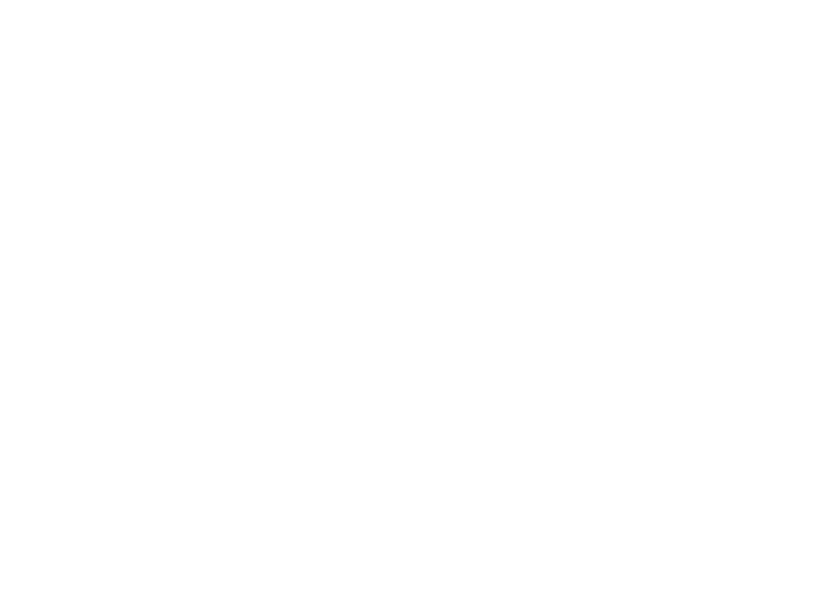
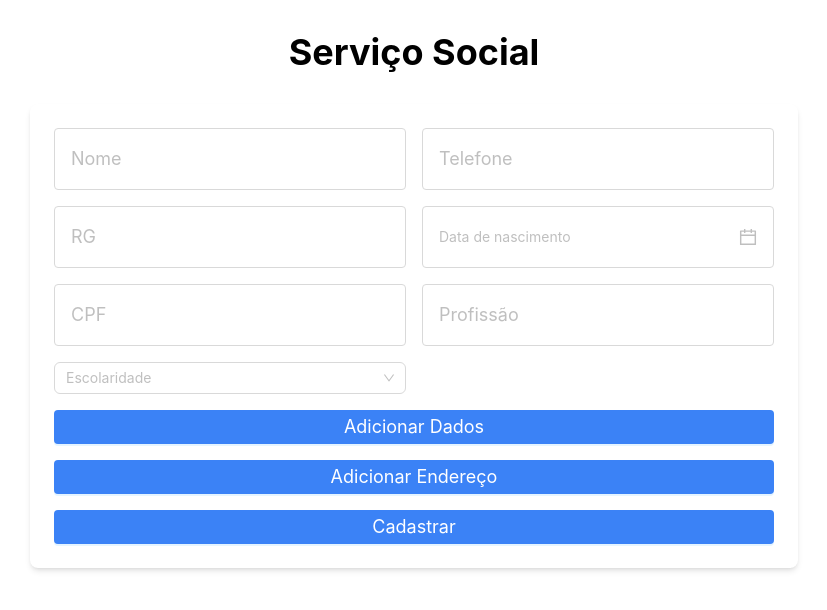
Before and after one commit to Pedro-Luucas/servico-social, a React (Create React App) app: page /cadastro in a window 1280 px wide. Before the commit this address had no page. Shown: the top 610 px of the page, without its empty margins (226-1053 px from the left). Built offline with nearby package versions, Linux system fonts and the light colour scheme.

Commit message:
embelezei o css, muita coisa pra faze ainda

```diff
--- a/src/App.tsx
+++ b/src/App.tsx
@@ -20,7 +20,7 @@ const App: React.FC = () => {
   return (
     <BrowserRouter>
       <Routes>
-        <Route index element={ <UserForm onSubmit={handleAddUser} id='teste' initialData={editingUser || undefined}/>}/>
+        <Route path="/cadastro" element={ <UserForm onSubmit={handleAddUser} id='teste' initialData={editingUser || undefined}/>}/>
         <Route path="/adicionar-dados/:id" element={<AdicionarDados />} />
       </Routes>
     </BrowserRouter>
--- a/src/pages/AdicionarDados.tsx
+++ b/src/pages/AdicionarDados.tsx
@@ -1,7 +1,8 @@
 import React, { useState } from 'react';
-import { useParams } from 'react-router-dom';
+import { useParams, useNavigate } from 'react-router-dom';
 import { DadosUsuario, Familiar } from '../types';
 import { Input, Select, Checkbox, Button } from 'antd';
+import { LeftOutlined } from '@ant-design/icons';
 
 const AdicionarDados: React.FC = () => {
   const { id } = useParams<{ id: string }>(); // Pega o ID da URL
@@ -27,6 +28,8 @@ const AdicionarDados: React.FC = () => {
     encaminhamento: '',
   });
 
+  const navigate = useNavigate();
+
   const handleInputChange = (e: React.ChangeEvent<HTMLInputElement>) => {
     const { name, value } = e.target;
     setFormData({ ...formData, [name]: value });
@@ -39,6 +42,30 @@ const AdicionarDados: React.FC = () => {
   const handleCheckboxChange = (e: React.ChangeEvent<HTMLInputElement>) => {
     setFormData({ ...formData, internet: e.target.checked });
   };
+
+  const handleVoltar = () => {
+    setFormData({
+      familiares: [{ nome: '',escolaridade: '', profissao: '', idade: 0, salario: 0, parentesco: '' }],
+      fonteRenda: '',
+      valorRenda: NaN,
+      moradia: '',
+      agua: '',
+      energia: '',
+      bens: '',
+      internet: false,
+      CRAS: '',
+      acesso: '',
+      descDoenca: '',
+      medicamentos: '',
+      medicamentosGasto: NaN,
+      tratamento: '',
+      nutri: '',
+      tempoTratamento: '',
+      local: '',
+      encaminhamento: '',
+    });
+    navigate('/Cadastro')
+  }
 
   //const handleAddFamiliar = () => {
   //  setFormData({
@@ -61,9 +88,16 @@ const AdicionarDados: React.FC = () => {
 
   return (
     <div className="container mx-auto p-4 md:p-8">
+
       <h1 className="text-2xl md:text-4xl font-bold mb-4 md:mb-8 text-center">
         Adicionar Dados para o Usuário {id}
       </h1>
+      <div className="max-w-3xl mx-auto bg-white p-6 rounded-lg shadow-md">
+
+      <div className='button p-4'>
+        <Button type='text' icon={<LeftOutlined />} onClick={handleVoltar}  />
+      </div>
+
         <form onSubmit={handleSubmit} className="grid grid-cols-1 md:grid-cols-2 gap-4">
           {/* Fonte de Renda */}
           <Input
@@ -260,6 +294,7 @@ const AdicionarDados: React.FC = () => {
           </Button>
         </form>
       </div>
+    </div>
   );
 };
 
--- a/src/pages/Cadastro.tsx
+++ b/src/pages/Cadastro.tsx
@@ -131,26 +131,29 @@ const Cadastro: React.FC<UserFormProps> = ({ onSubmit, initialData, id, Usuario
               { value: 'Ensino superior completo', label: 'Ensino superior completo' },
             ]}
           />
-          <button
-            type="button"
+          <Button
+            type='primary'
+            htmlType="button"
             onClick={handleAdicionarDados}
-            className="md:col-span-2 bg-orange-500 text-white p-2 md:p-4 w-full text-lg rounded"
+            className="md:col-span-2 bg-blue-500 text-white p-2 md:p-4 w-full text-lg rounded hover:bg-yellow-700"
           >
             Adicionar Dados
-          </button>
-          <button
-            type="button"
+          </Button>
+          <Button
+            type='primary'
+            htmlType="button"
             onClick={() => setShowModal(true)}
-            className="md:col-span-2 bg-green-500 text-white p-2 md:p-4 w-full text-lg rounded"
+            className="md:col-span-2 bg-blue-500 text-white p-2 md:p-4 w-full text-lg rounded"
           >
             Adicionar Endereço
-          </button>
-          <button
-            type="submit"
+          </Button>
+          <Button
+            type='primary'
+            htmlType="submit"
             className="md:col-span-2 bg-blue-500 text-white p-2 md:p-4 w-full text-lg rounded"
           >
-            Submit
-          </button>
+            Cadastrar
+          </Button>
         </form>
 
         {showModal && (
```
Lines whose indentation alone changed are shown as unchanged.
